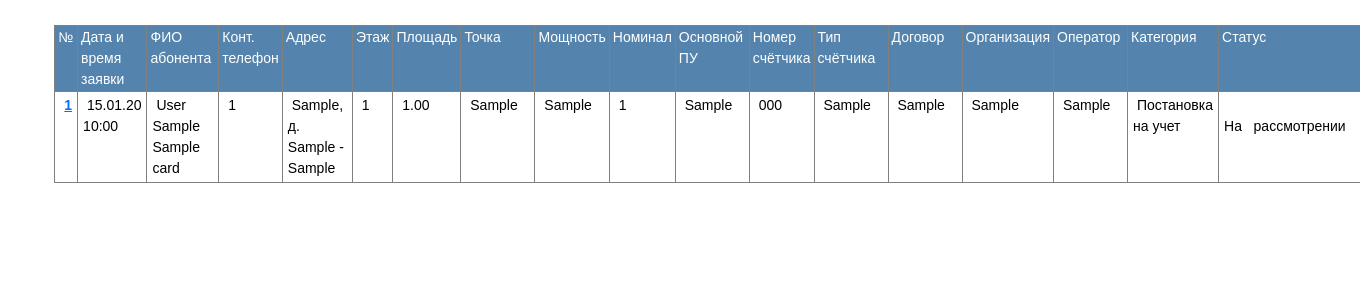
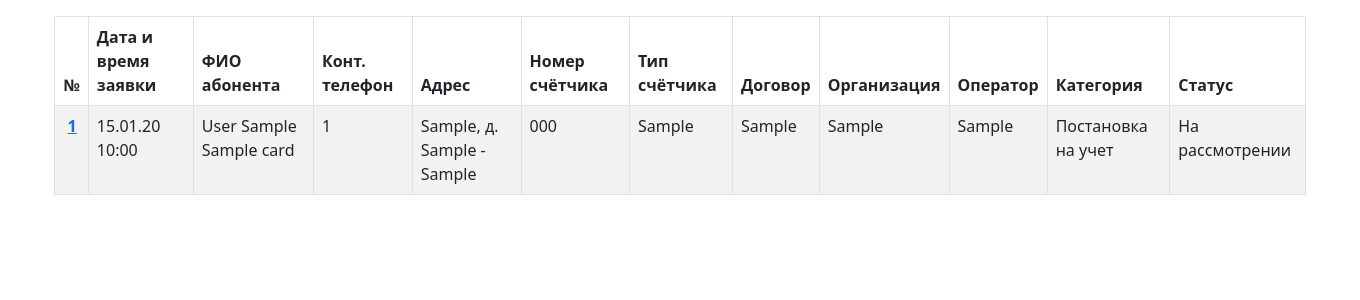
Before and after one commit to ValeraTheSlayer/astrec, a Django app: page /cards/ in a window 1360 px wide. Shown: the part 52-352 px from the top of the page. Run offline with Django 4.2, Linux system fonts and the light colour scheme; a user stored in the database is signed in; tables that the repository leaves empty hold one stand-in row (values such as "Sample post"); some libraries are stand-ins or nearby versions.

Commit message:
much prettier card journal

```diff
--- a/arec/card/templates/card/card_list.html
+++ b/arec/card/templates/card/card_list.html
@@ -11,51 +11,51 @@
 .tg .tg-0pky{border-color:inherit;text-align:left;vertical-align:top}
 </style>
 <center>
-<table class="tg" width="80%" style="margin-top: 2%">
+<table class="table table-striped table-hover table-bordered mt-3">
 <thead>
   <tr>
-    <th class="tg-zhrj">   <span style="color:white">№</span>   </th>
-    <th class="tg-zhrj">   <span style="color:white">Дата и время заявки</span>   </th>
-    <th class="tg-zhrj" >   <span style="color:white">ФИО абонента&nbsp;</span>   </th>
-    <th class="tg-zhrj">   <span style="color:white">Конт. телефон</span>   </th>
-    <th class="tg-zhrj">   <span style="color:white">Адрес </span>   </th>
-    <th class="tg-zhrj">   <span style="color:white">Этаж</span>   </th>
-    <th class="tg-zhrj">   <span style="color:white">Площадь</span>   </th>
-    <th class="tg-zhrj">   <span style="color:white">Точка</span>   </th>
-    <th class="tg-zhrj">   <span style="color:white">Мощность</span>   </th>
-    <th class="tg-zhrj">   <span style="color:white">Номинал</span>   </th>
-    <th class="tg-zhrj">   <span style="color:white">Основной ПУ</span>   </th>
-    <th class="tg-zhrj">   <span style="color:white">Номер счётчика</span>   </th>
-    <th class="tg-zhrj">   <span style="color:white">Тип счётчика</span>   </th>
-    <th class="tg-zhrj">   <span style="color:white">Договор</span>   </th>
-    <th class="tg-zhrj">   <span style="color:white">Организация</span>   </th>
-    <th class="tg-zhrj">   <span style="color:white">Оператор</span>   </th>
-    <th class="tg-zhrj">   <span style="color:white">Категория</span>   </th>
-    <th class="tg-zhrj">   <span style="color:white">Cтатус</span>   </th>
+    <th>№</th>
+    <th>Дата и время заявки</th>
+    <th>ФИО абонента</th>
+    <th>Конт. телефон</th>
+    <th>Адрес </th>
+<!--    <th>Этаж</th>-->
+<!--    <th>Площадь</th>-->
+<!--    <th>Точка</th>-->
+<!--    <th>Мощность</th>-->
+<!--    <th>Номинал</th>-->
+<!--    <th>Основной ПУ</th>-->
+    <th>Номер счётчика</th>
+    <th>Тип счётчика</th>
+    <th>Договор</th>
+    <th>Организация</th>
+    <th>Оператор</th>
+    <th>Категория</th>
+    <th>Cтатус</th>
   </tr>
 </thead>
 <tbody>
 
 {% for bid in cards %}
   <tr>
-    <td class="tg-0pky">&nbsp;<span style="color:black; font-weight: bold"><a href="{% url 'card' cid=bid.id %}">{{ bid.id }}</a></span></td>
-    <td class="tg-0pky">&nbsp;<span style="color:black">{{ bid.created_at | date:"d.m.y H:i" }}</span></td>
-    <td class="tg-0pky">&nbsp;<span style="color:black">{{ bid.last_name }} {{ bid.first_name }} {{ bid.patronymic_name }}</span>&nbsp;&nbsp;&nbsp;</td>
-    <td class="tg-0pky">&nbsp;<span style="color:black">{{ bid.phone_number }}</span>&nbsp;&nbsp;&nbsp;</td>
-    <td class="tg-0pky">&nbsp;<span style="color:black">{{ bid.street }}, д. {{ bid.bldg }} - {{ bid.apt_num }}</span>&nbsp;&nbsp;&nbsp;</td>
-    <td class="tg-0pky">&nbsp;<span style="color:black">{{ bid.floor }}</span>&nbsp;&nbsp;&nbsp;</td>
-    <td class="tg-0pky">&nbsp;<span style="color:black">{{ bid.square }}</span>&nbsp;&nbsp;&nbsp;</td>
-    <td class="tg-0pky">&nbsp;<span style="color:black">{{ bid.connection_point }}</span>&nbsp;&nbsp;&nbsp;</td>
-    <td class="tg-0pky">&nbsp;<span style="color:black">{{ bid.power }}</span>&nbsp;&nbsp;&nbsp;</td>
-    <td class="tg-0pky">&nbsp;<span style="color:black">{{ bid.nominal }}</span>&nbsp;&nbsp;&nbsp;</td>
-    <td class="tg-0pky">&nbsp;<span style="color:black">{{ bid.main_point }}</span>&nbsp;&nbsp;&nbsp;</td>
-    <td class="tg-0pky">&nbsp;<span style="color:black">{{ bid.counter_number }}</span>&nbsp;&nbsp;&nbsp;</td>
-    <td class="tg-0pky">&nbsp;<span style="color:black">{{ bid.counter_model }}</span>&nbsp;&nbsp;&nbsp;</td>
-    <td class="tg-0pky">&nbsp;<span style="color:black">{{ bid.contract }}</span>&nbsp;&nbsp;&nbsp;</td>
-    <td class="tg-0pky">&nbsp;<span style="color:black">{{ bid.organization }}</span>&nbsp;&nbsp;&nbsp;</td>
-    <td class="tg-0pky">&nbsp;<span style="color:black">{{ bid.operator }}</span>&nbsp;&nbsp;&nbsp;</td>
-    <td class="tg-0pky">&nbsp;<span style="color:black">Постановка на учет</span>&nbsp;&nbsp;&nbsp;</td>
-    <td class="tg-0pky">&nbsp; <span style="color:black">На&nbsp;&nbsp;&nbsp;рассмотрении</span>&nbsp;&nbsp;&nbsp;</td>
+    <td>&nbsp;<span style="color:black; font-weight: bold"><a href="{% url 'card' cid=bid.id %}">{{ bid.id }}</a></td>
+    <td>{{ bid.created_at | date:"d.m.y H:i" }}</td>
+    <td>{{ bid.last_name }} {{ bid.first_name }} {{ bid.patronymic_name }}</td>
+    <td>{{ bid.phone_number }}</td>
+    <td>{{ bid.street }}, д. {{ bid.bldg }} - {{ bid.apt_num }}</td>
+<!--    <td>{{ bid.floor }}</td>-->
+<!--    <td>{{ bid.square }}</td>-->
+<!--    <td>{{ bid.connection_point }}</td>-->
+<!--    <td>{{ bid.power }}</td>-->
+<!--    <td>{{ bid.nominal }}</td>-->
+<!--    <td>{{ bid.main_point }}</td>-->
+    <td>{{ bid.counter_number }}</td>
+    <td>{{ bid.counter_model }}</td>
+    <td>{{ bid.contract }}</td>
+    <td>{{ bid.organization }}</td>
+    <td>{{ bid.operator }}</td>
+    <td>Постановка на учет</td>
+    <td>На рассмотрении</td>
   </tr>
 {% endfor %}
 
```
